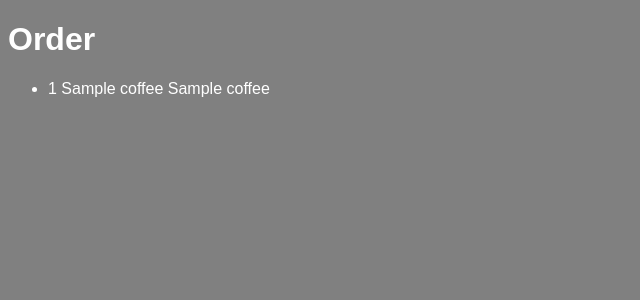
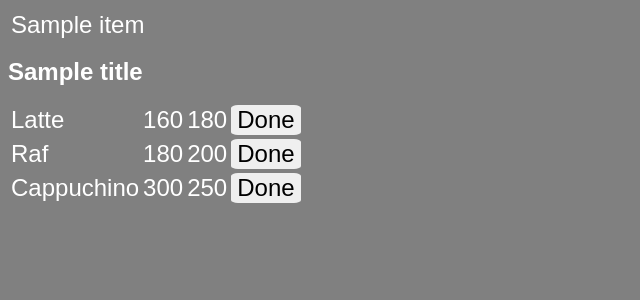
Before and after one commit to BatrakovVitalii/django-proj-1, a Django app: template pr123/templates/index.html in a window 1280 px wide. Shown: the top 300 px of the page, without its empty margins (0-640 px from the left). Run offline with Django 4.2, Linux system fonts and the light colour scheme; data comes from the database, SQL or seed files in the repository; tables that the repository leaves empty hold one stand-in row (values such as "Sample post"); the template is opened without the code that fills it: values that come from a table or form of the project are taken from there, most other values are stand-ins (such as "Sample title", 1, 10 or a date in 2020).

Commit message:
add base.html

```diff
--- a/pr123/pr123/urls.py
+++ b/pr123/pr123/urls.py
@@ -20,5 +20,5 @@ from interfaces import views
 
 urlpatterns = [
     path('admin/', admin.site.urls),
-    path('order/', views.order)
+    path('', views.order)
 ]
--- a/pr123/static/css/style.css
+++ b/pr123/static/css/style.css
@@ -5,4 +5,16 @@ background-color: gray;
 *{
 color: white;
 font-family: sans-serif;
+font-size: 24px;
 }
+
+button{
+border-radius: 10%;
+border: none;
+color: black;
+}
+
+button:hover{
+background-color: green;
+transition: all 0.5s;
+}
--- /dev/null
+++ b/pr123/templates/base.html
@@ -0,0 +1,24 @@
+{%load static%}
+<!DOCTYPE html>
+
+<html lang="en">
+<head>
+    <meta charset="UTF-8">
+    <title>{{title}}</title>
+    <link rel="stylesheet" href="{%static 'css/style.css'%}">
+</head>
+<body>
+{%block mainmenu%}
+<table>
+    {% for item in menu %}
+    <tr>
+        <td>{{item}}</td>
+    </tr>
+    {%endfor%}
+</table>
+{%endblock mainmenu%}
+
+{% block content%}
+{% endblock %}
+</body>
+</html>
--- a/pr123/templates/index.html
+++ b/pr123/templates/index.html
@@ -1,20 +1,15 @@
-<!DOCTYPE html>
-{% load static %}
-<html lang="en">
-  <head>
-    <meta charset="UTF-8" />
-    <meta name="viewport" content="width=device-width, initial-scale=1.0" />
-    <link rel="stylesheet" href="{%static 'css/style.css'%}">
-    <title>Заказ кофе</title>
+{%extends 'base.html'%}
 
-  </head>
-
-  <body>
-  <h1>Order</h1>
-  <ul>
-    {% for coffee in order%}
-    <li>{{coffee.id}} {{coffee.name}} {{coffee.coffee}}</li>
+{% block content %}
+<h1>{{title}}</h1>
+<table>
+    {% for order in client %}
+    <tr>
+        <td>{{order.name}}</td>
+        <td>{{order.V}}</td>
+        <td>{{order.price}}</td>
+        <td><button>Done</button></td>
+    </tr>
     {%endfor%}
-  </ul>
-  </body>
-</html>
+</table>
+{%endblock%}
```
Also changed, not shown: pr123/interfaces/views.py (+6 -4 lines).
